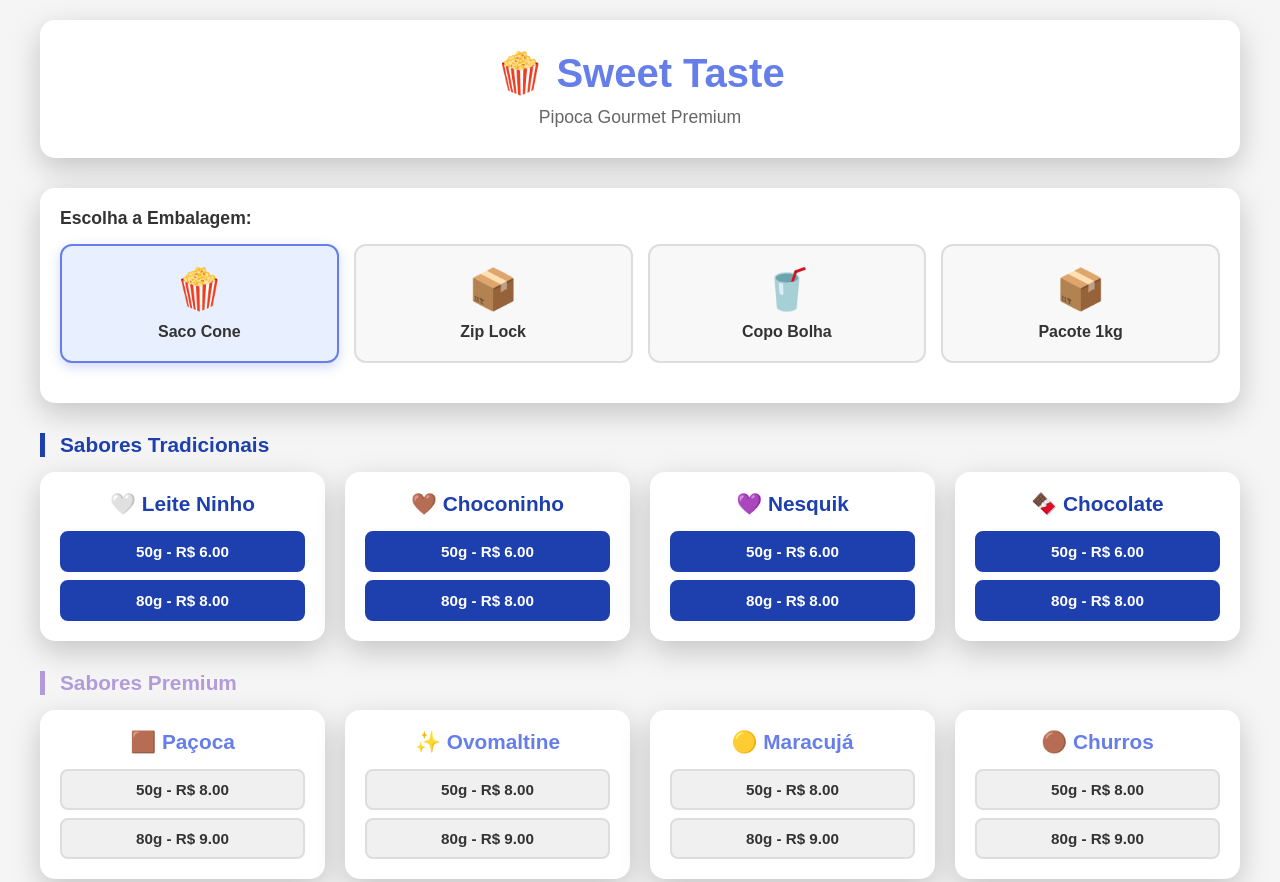
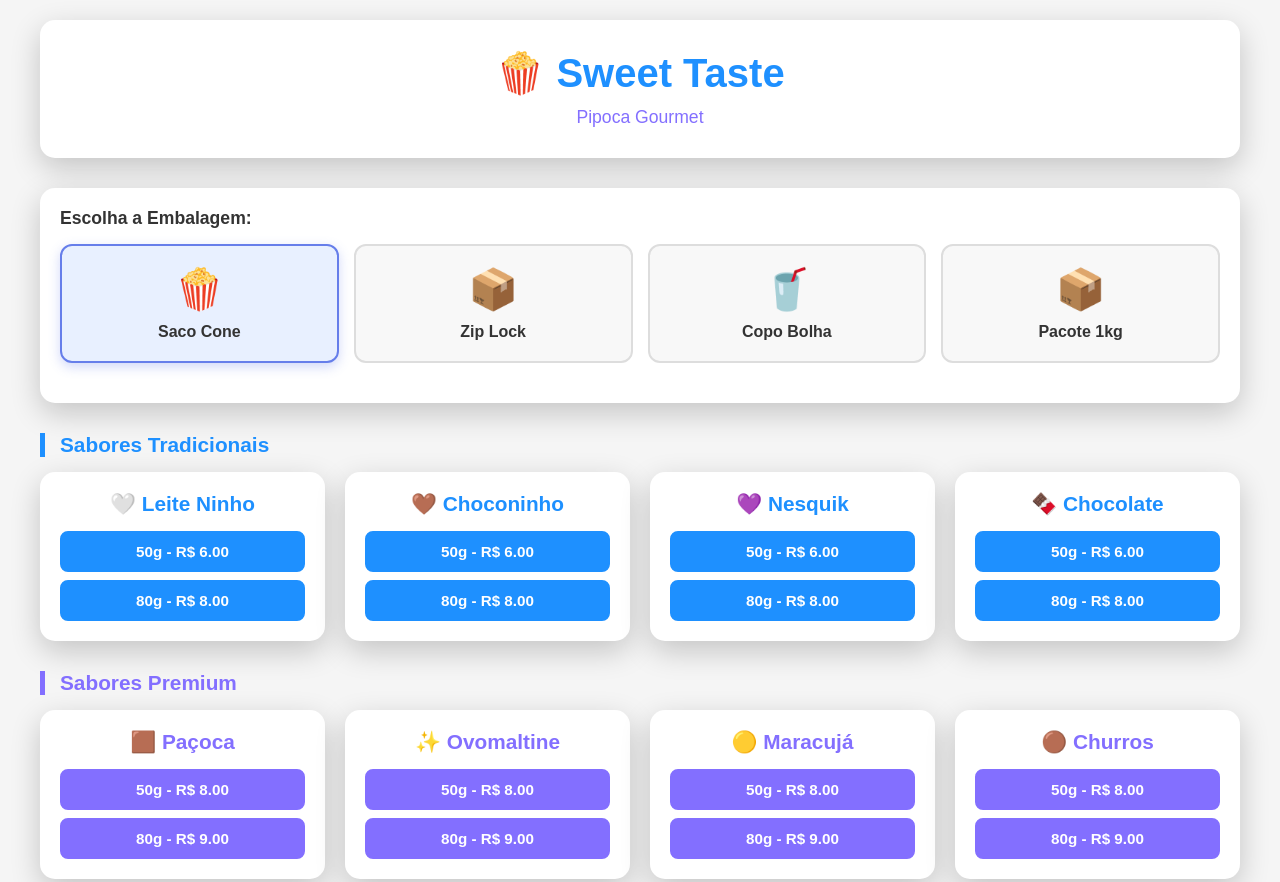
Before and after one commit to raphaelcandido43/Sweettaste, a website: page index.html in a window 1280 px wide. Shown: the top 882 px of the page. Drawn offline with Linux system fonts and the light colour scheme.

Commit message:
Add files via upload

```diff
--- a/index.html
+++ b/index.html
@@ -33,13 +33,13 @@
         }
 
         h1 {
-            color: #667eea;
+            color: #1E90FF;
             font-size: 2.5em;
             margin-bottom: 10px;
         }
 
         .subtitle {
-            color: #666;
+            color: #836FFF;
             font-size: 1.1em;
         }
 
@@ -124,14 +124,14 @@
         }
 
         .section-title.tradicional {
-            color: #1e40af;
-            border-left: 5px solid #1e40af;
+            color: #1E90FF;
+            border-left: 5px solid #1E90FF;
             padding-left: 15px;
         }
 
         .section-title.premium {
-            color: #b19cd9;
-            border-left: 5px solid #b19cd9;
+            color: #836FFF;
+            border-left: 5px solid #836FFF;
             padding-left: 15px;
         }
 
@@ -157,7 +157,11 @@
         }
 
         .products-section.tradicional .product h3 {
-            color: #1e40af;
+            color: #1E90FF;
+        }
+
+        .products-section.premium .product h3 {
+            color: #836FFF;
         }
 
         .sizes {
@@ -189,14 +193,25 @@
         }
 
         .products-section.tradicional .size-btn {
-            background: #1e40af;
+            background: #1E90FF;
             color: white;
-            border-color: #1e40af;
+            border-color: #1E90FF;
         }
 
         .products-section.tradicional .size-btn:hover {
-            background: #1a3a8a;
-            border-color: #1a3a8a;
+            background: #0d7ecc;
+            border-color: #0d7ecc;
+        }
+
+        .products-section.premium .size-btn {
+            background: #836FFF;
+            color: white;
+            border-color: #836FFF;
+        }
+
+        .products-section.premium .size-btn:hover {
+            background: #6d4fdd;
+            border-color: #6d4fdd;
         }
 
         .cart {
@@ -346,7 +361,7 @@
     <div class="container">
         <header>
             <h1>🍿 Sweet Taste</h1>
-            <p class="subtitle">Pipoca Gourmet Premium</p>
+            <p class="subtitle">Pipoca Gourmet</p>
         </header>
 
         <div class="controls">
```
